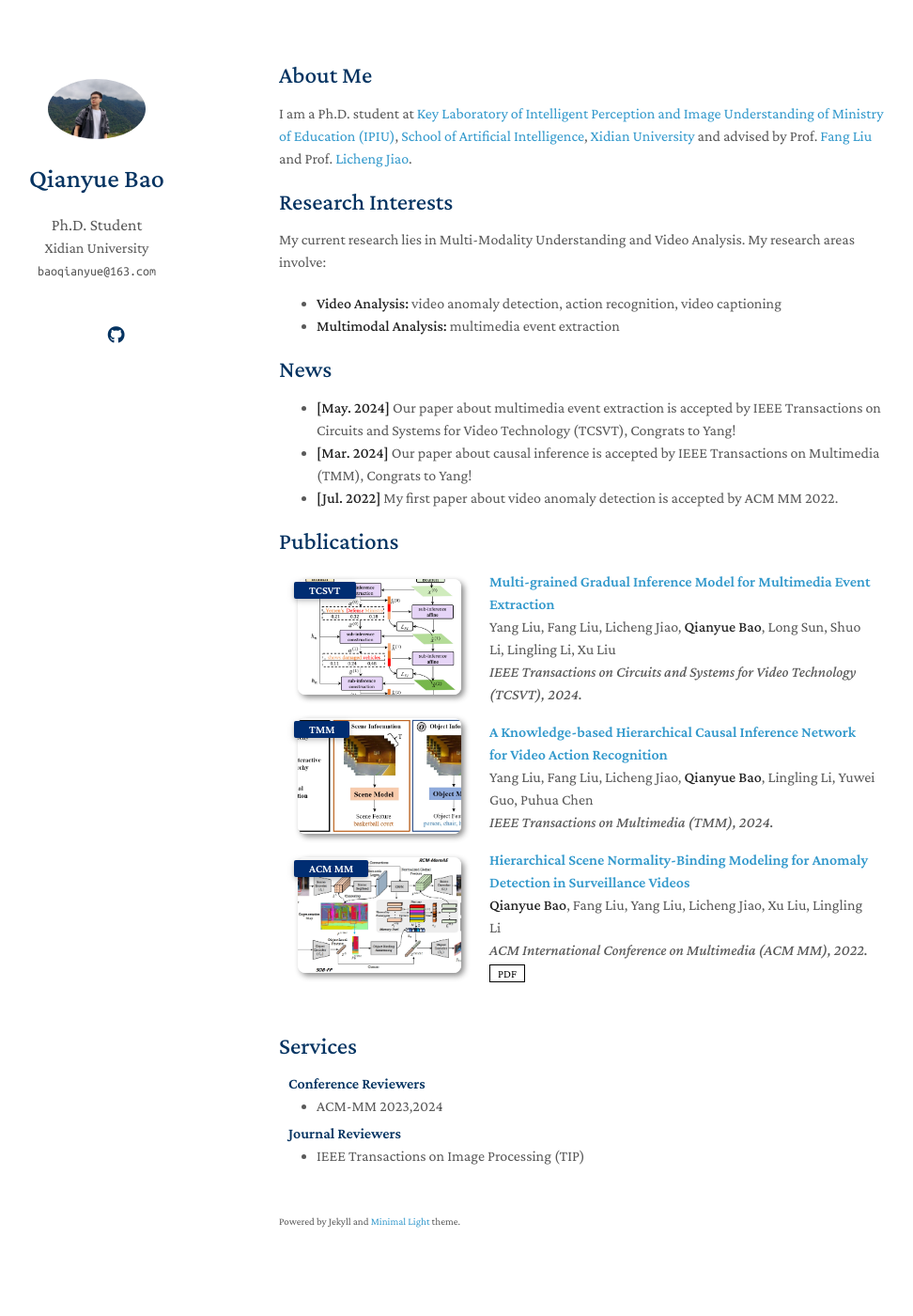
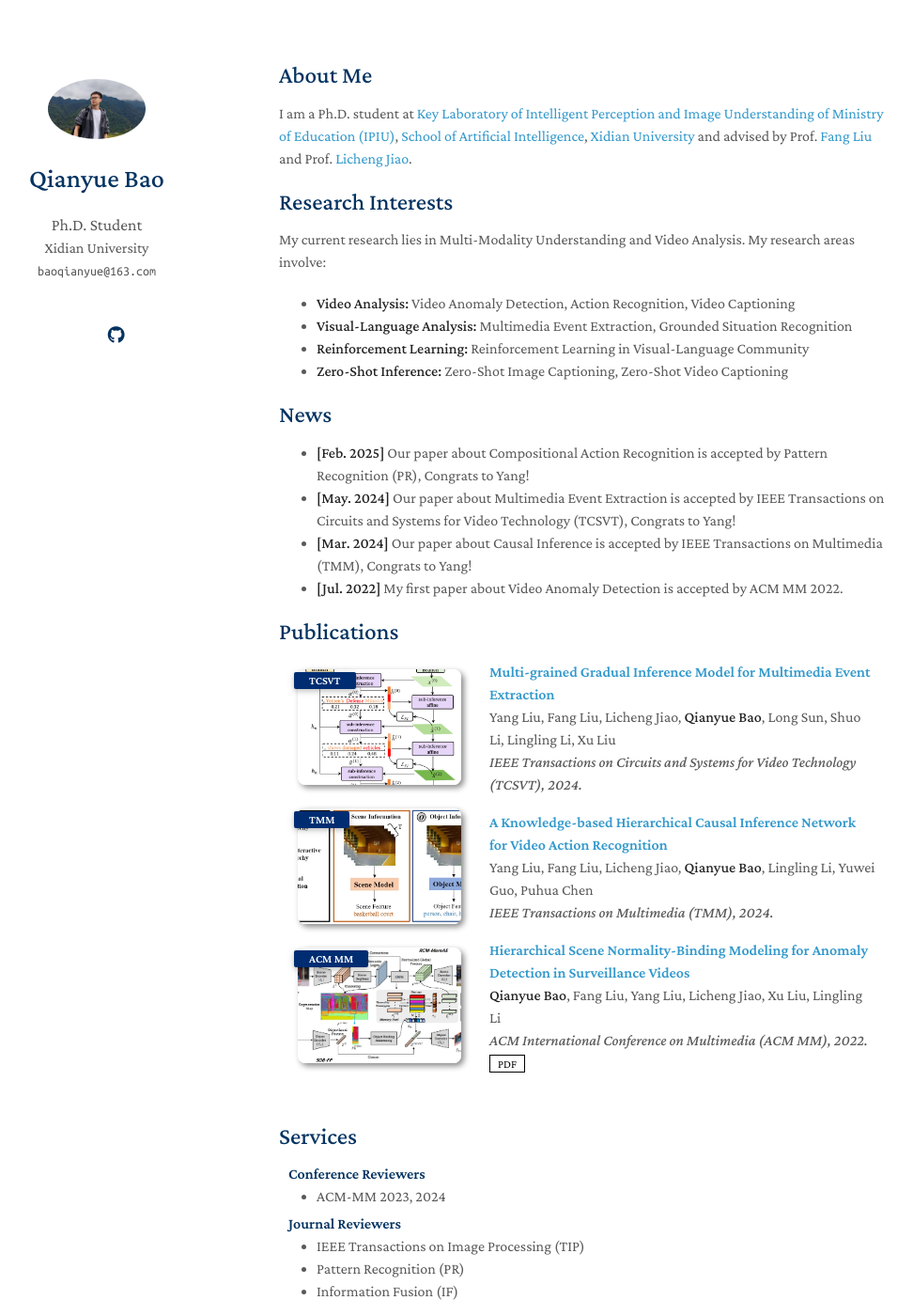
Before and after one commit to baoqianyue/baoqianyue.github.io, a Jekyll site: the page built from index.md, in a window 1280 px wide and 1400 px high. Shown: the whole window at 94% size, without its empty margins (173-1145 px from the left). Built offline with Jekyll 4.4.1, drawn with Linux system fonts in a browser that asks for light colours; nearby versions of some CDN libraries; a style sheet for code colours, icons or effects is not loaded; our own code applies the rules of GitHub Pages for plain Markdown files.

Commit message:
update yang pr accept

```diff
--- a/_includes/services.md
+++ b/_includes/services.md
@@ -3,7 +3,7 @@
 <h4 style="margin:0 10px 0;">Conference Reviewers</h4>
 
 <ul style="margin:0 0 5px;">
-  <li><a href=""><autocolor>ACM-MM 2023,2024</autocolor></a></li>
+  <li><a href=""><autocolor>ACM-MM 2023, 2024</autocolor></a></li>
   <!-- <li><a href=""><autocolor>ACM-MM 2023,2024</autocolor></a></li> -->
   <!-- <li><a href="http://iccv2021.thecvf.com/"><autocolor>IEEE/CVF International Conference on Computer Vision (ICCV) 2021</autocolor></a></li>
   <li><a href="https://eccv2022.ecva.net/"><autocolor>European Conference on Computer Vision (ECCV) 2022</autocolor></a></li> -->
@@ -13,5 +13,6 @@
 
 <ul style="margin:0 0 20px;">
   <li><a href=""><autocolor>IEEE Transactions on Image Processing (TIP)</autocolor></a></li>
-  <!-- <li><a href="https://www.springer.com/journal/11263"><autocolor>International Journal of Computer Vision (IJCV)</autocolor></a></li> -->
+  <li><a href=""><autocolor>Pattern Recognition (PR)</autocolor></a></li>
+  <li><a href=""><autocolor>Information Fusion (IF)</autocolor></a></li>
 </ul>
--- a/index.md
+++ b/index.md
@@ -10,15 +10,18 @@ I am a Ph.D. student at [Key Laboratory of Intelligent Perception and Image Unde
 
 My current research lies in Multi-Modality Understanding and Video Analysis. My research areas involve:
 
-- **Video Analysis:** video anomaly detection, action recognition, video captioning
-- **Multimodal Analysis:** multimedia event extraction
+- **Video Analysis:** Video Anomaly Detection, Action Recognition, Video Captioning
+- **Visual-Language Analysis:** Multimedia Event Extraction, Grounded Situation Recognition
+- **Reinforcement Learning:** Reinforcement Learning in Visual-Language Community
+- **Zero-Shot Inference:** Zero-Shot Image Captioning, Zero-Shot Video Captioning
 
 
 ## News
 
-- **[May. 2024]** Our paper about multimedia event extraction is accepted by IEEE Transactions on Circuits and Systems for Video Technology (TCSVT), Congrats to Yang!
-- **[Mar. 2024]** Our paper about causal inference is accepted by IEEE Transactions on Multimedia (TMM), Congrats to Yang!
-- **[Jul. 2022]** My first paper about video anomaly detection is accepted by ACM MM 2022.
+- **[Feb. 2025]** Our paper about Compositional Action Recognition is accepted by Pattern Recognition (PR), Congrats to Yang!
+- **[May. 2024]** Our paper about Multimedia Event Extraction is accepted by IEEE Transactions on Circuits and Systems for Video Technology (TCSVT), Congrats to Yang!
+- **[Mar. 2024]** Our paper about Causal Inference is accepted by IEEE Transactions on Multimedia (TMM), Congrats to Yang!
+- **[Jul. 2022]** My first paper about Video Anomaly Detection is accepted by ACM MM 2022.
 
 {% include_relative _includes/publications.md %}
 
```
